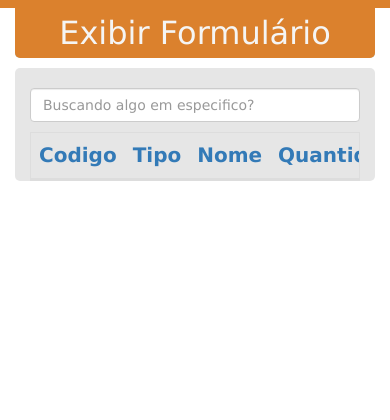
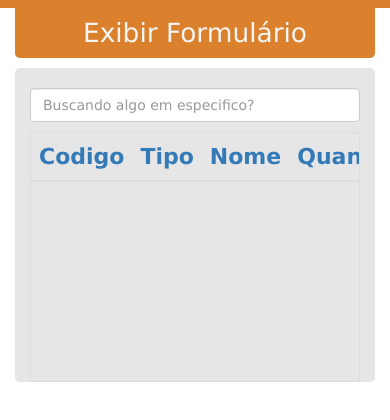
Before and after one commit to Lssouto/web_test, a website: page app/public/index.html in a window 390 px wide. Drawn offline with Linux system fonts and the light colour scheme; no server answers.

Commit message:
mobile fix

```diff
--- a/app/public/css/estilo.css
+++ b/app/public/css/estilo.css
@@ -1,11 +1,14 @@
 /*Estilo do site*/
 body{
 	font-family: Verdana, Geneva, sans-serif;
-	font-size: 2em;
+	font-size: 2.2em;
 	border-top: 8px solid #db812d;
 	color: #333;
 }
 
+.container{
+	margin: 0 auto;
+}
 /*Estilo dos input*/
 .form-control{
 	margin-bottom: 10px;
@@ -34,6 +37,7 @@ body{
 	}
 .table-responsive{
 	overflow: auto;
+	min-height: 250px;
 	max-height: 250px;
 }
 /*Estilo SOMENTE celular*/
@@ -54,8 +58,10 @@ body{
 
 /*Estilo para computador*/
 @media(min-width: 992px){
+	body{
+		font-size: 2em;
+	}
 	.container{
-		font-size: 1em;
 		width: none;
 	}
 	.container_table{
--- a/app/public/css/menu_responsivo.css
+++ b/app/public/css/menu_responsivo.css
@@ -5,7 +5,7 @@
 		position: absolute;
 		background-color: #db812d;
 		color: #f5f5f4;
-		font-size: 1.6em;
+		font-size: 1.2em;
 		text-align: center;
 		border-radius: 0 0 5px 5px;
 		line-height: 50px;
--- a/app/public/index.html
+++ b/app/public/index.html
@@ -4,6 +4,9 @@
 	<meta charset="UTF-8">
 	<title>Plataforma de Negociação</title>
 
+	<!-- ViewPort -->
+	<meta name="viewport" content="width=device-width" />
+	<meta http-equiv="X-UA-Compatible" content="IE=edge" />
 	<!-- Bootstrap -->
 	<link rel="stylesheet" type="text/css" href="Lib/Bootstrap/bootstrap.min.css">
 	<!-- Estilos -->
```
